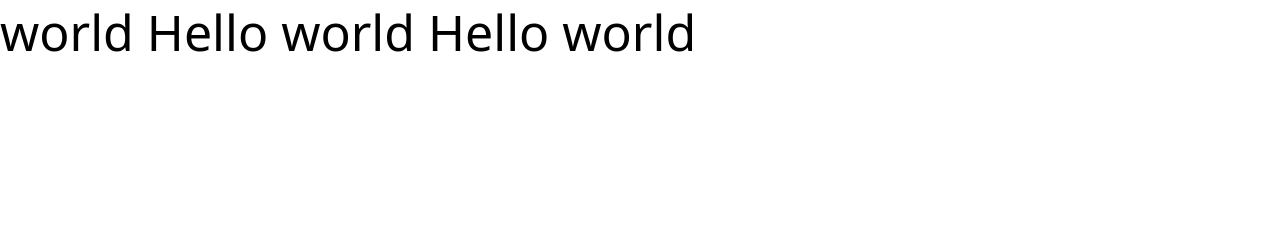
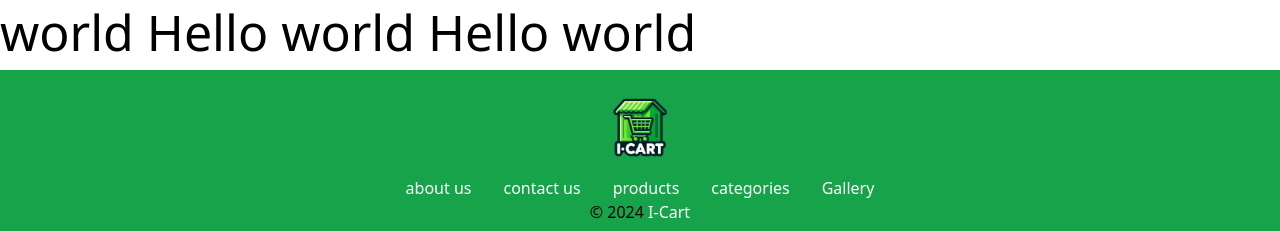
Before and after one commit to I-Cart/Front-End, a React (Vite) app: page / in a window 1280 px wide. Shown: the part 793-1024 px from the top of the page. Before the commit the page ends 863 px from the top, so only its background shows below. Built offline with nearby package versions, Linux system fonts and the light colour scheme.

Commit message:
add footer

```diff
--- a/src/Layouts/AppLayout.jsx
+++ b/src/Layouts/AppLayout.jsx
@@ -1,4 +1,6 @@
 import Header from "@/components/common/Header";
+import Footer from "@/components/common/Footer";
+
 import { Outlet } from "react-router-dom";
 
 function AppLayout() {
@@ -6,6 +8,7 @@ function AppLayout() {
     <div className=" min-h-screen flex flex-col">
       <Header />
       <Outlet />
+      <Footer />
     </div>
   );
 }
--- /dev/null
+++ b/src/components/common/Footer.jsx
@@ -0,0 +1,24 @@
+import { Link } from "react-router-dom";
+import  FooterList  from "./FooterList";
+
+function Footer(){
+
+    return (
+        <div className="w-full h-26 bg-primary p-[10px] flex flex-col items-center ">
+            <div>
+                <Link to="/" className="flex items-center">
+                    <img src="/assets/logo.png" alt="" className="w-24" />
+                </Link>
+            </div>
+            <FooterList/>
+            <div>
+                <p>&copy; 2024 <span style={{color : 'white'}}>I-Cart</span></p>
+            </div>
+        </div>
+
+
+
+    );
+}
+
+export default Footer;
--- /dev/null
+++ b/src/components/common/FooterList.jsx
@@ -0,0 +1,25 @@
+import { Link } from "react-router-dom";
+
+function FooterList() {
+  return (
+    <div className=" text-white  gap-8  md:flex">
+      <Link to="">
+        about us
+      </Link>
+      <Link to="">
+        contact us
+      </Link>
+      <Link to="">
+        products
+      </Link>
+      <Link to="">
+        categories
+      </Link>
+      <Link to="">
+        Gallery
+      </Link>
+    </div>
+  );
+}
+
+export default FooterList;
```
Also changed, not shown: src/pages/Gallery.jsx (added), 1 other file (tests, documents, lock files or other folders).
